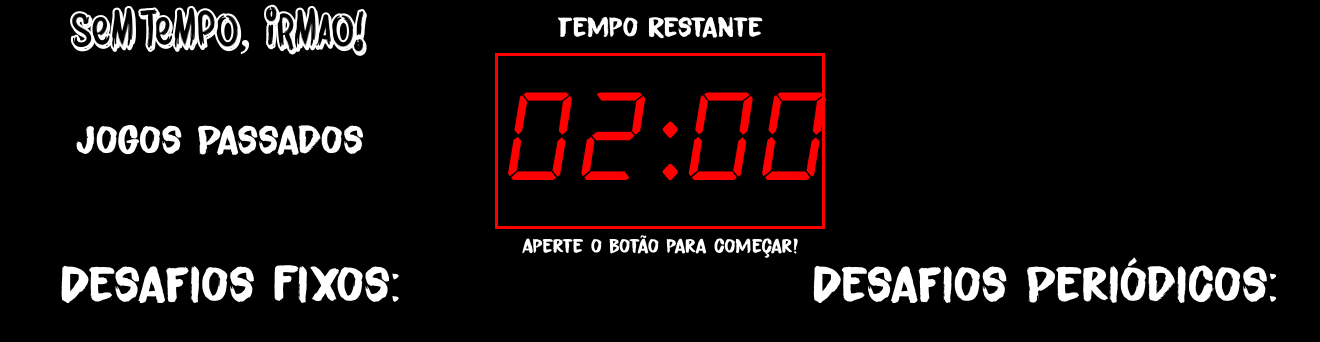
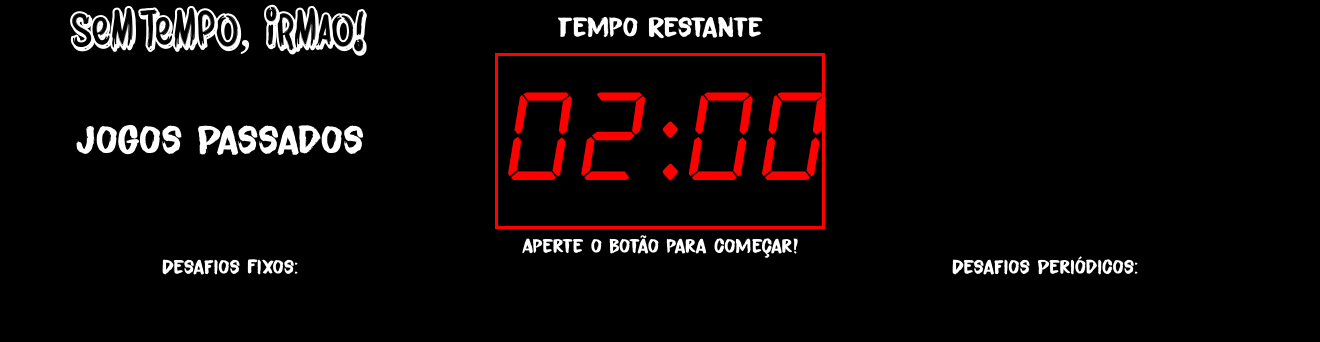
Before and after one commit to psmeireles/ENG1419-2019.1-SemTempoIrmao, a Flask app: page / in a window 1320 px wide. Shown: the top 342 px of the page. Run offline with Flask 2, Linux system fonts and the light colour scheme; some libraries are stand-ins or nearby versions.

Commit message:
Revert shit Busquim did
This reverts commit 7286285eb8150a6c62452b5e9dd448cd1ca62644.

```diff
--- a/Micro-PaginaWeb/flaskserver.py
+++ b/Micro-PaginaWeb/flaskserver.py
@@ -1,3 +1,4 @@
+# -*- coding: utf-8 -*-
 
 from flask import Flask, render_template, request
 from flask_socketio import SocketIO,emit
@@ -33,7 +34,7 @@ def history():
             seconds = str(challenge["time_issued"]["seconds"]).zfill(2)
             challenge["time_issued"] = minutes + ':' + seconds
         if(lastResult["finished"]):
-            lastGame["finished"] = "Vitória"
+            lastGame["finished"] = "Vitoria"
         else:
             lastGame["finished"] = "Derrota"
 
@@ -49,21 +50,21 @@ def history():
             newGame["time"] =  minutes + ':' + seconds
             for challenge in result["challenges"]:
                 if(challenge["name"] == "wires"):
-                    trueChallengeName = "Conexão de Fios"
+                    trueChallengeName = "Conexao de Fios"
                 elif(challenge["name"] == "distance"):
-                    trueChallengeName = "Manter distância"
+                    trueChallengeName = "Manter distancia"
                 elif(challenge["name"] == "genius"):
                     trueChallengeName = "Genius"
                 elif(challenge["name"] == "light"):
                     trueChallengeName = "Alterar Luminosidade"
                 elif(challenge["name"] == "countdown"):
-                    trueChallengeName = "Apertar Botão"
+                    trueChallengeName = "Apertar Botao"
                 challengeNames = challengeNames + trueChallengeName+','
             challengeNames=challengeNames[:-1]
             newGame["challenges"] = challengeNames
             challengeNames = ""
             if(result["finished"]):
-                newGame["finished"] = "Vitória"
+                newGame["finished"] = "Vitoria"
             else:
                 newGame["finished"] = "Derrota"
             games.append(newGame)
--- a/Micro-PaginaWeb/static/javascript/functions.js
+++ b/Micro-PaginaWeb/static/javascript/functions.js
@@ -70,17 +70,16 @@ function createNewFixedChallenge(challengeName,wireList)
 
         newFixedChallenge.innerHTML = "Coloque os fios na ordem abaixo e aperte o botão para confirmar   ";
         newFixedChallenge.appendChild(document.createElement("br"));
+        newFixedChallenge.appendChild(randomSquare1);
         newFixedChallenge.appendChild(fixedSquare1);
-        newFixedChallenge.appendChild(randomSquare1);
         newFixedChallenge.appendChild(document.createElement("br"));
 
+        newFixedChallenge.appendChild(randomSquare2);
         newFixedChallenge.appendChild(fixedSquare2);
-        newFixedChallenge.appendChild(randomSquare2);
         newFixedChallenge.appendChild(document.createElement("br"));
 
+        newFixedChallenge.appendChild(randomSquare3);
         newFixedChallenge.appendChild(fixedSquare3);
-        newFixedChallenge.appendChild(randomSquare3);
-
 
 
     }
@@ -100,7 +99,7 @@ function createNewFixedChallenge(challengeName,wireList)
 
     }
 
-    newFixedChallenge.style.fontSize="40px";
+    newFixedChallenge.style.fontSize="20px";
     newFixedChallenge.style.fontFamily="Roboto";
 
     newFixedChallenge.id=challengeName;
@@ -137,7 +136,7 @@ function createNewPeriodicChallenge(challengeName,params)
 
     }
     newPeriodicChallenge.style.fontFamily="Roboto"
-    newPeriodicChallenge.style.fontSize="40px";
+    newPeriodicChallenge.style.fontSize="20px";
     challengeImage.height = imageHeight;
     challengeImage.width = imageWidth;
     additionalImage.height = imageHeight;
--- a/Micro-PaginaWeb/templates/jogo.html
+++ b/Micro-PaginaWeb/templates/jogo.html
@@ -31,7 +31,7 @@
       		<div class="row">
         		<div class="col"  style="text-align:center; left: -145px ;margin-top:-35px;">
             		<br>
-          			<h3 style="font-size: 50px; "> Desafios Fixos: </h3>
+          			<h3 style="font-size: 20px; "> Desafios Fixos: </h3>
 					<div id="fixedChallenges">
 
 					</div>
@@ -39,7 +39,7 @@
 
        			<div class="col" style=" text-align:center; left: 100px ;margin-top:-35px" >
             		<br>
-					<h3 style="font-size: 50px; ">Desafios Periódicos:</h3>
+					<h3 style="font-size: 20px; ">Desafios Periódicos:</h3>
 					<div id="periodicChallenges">
 					</div>
        		 	</div>
--- a/Micro-PaginaWeb/testePoste.py
+++ b/Micro-PaginaWeb/testePoste.py
@@ -26,7 +26,7 @@ dados5 = {"challenge": "wires","correct":True}
 
 #resposta = post(endereco3, json=dados3)
 
-resposta = post(endereco1, json=dados1)
+resposta = post(endereco, json=dados2)
 
 #resposta = get(endereco7)
 
```
Also changed, not shown: 1 other file.
